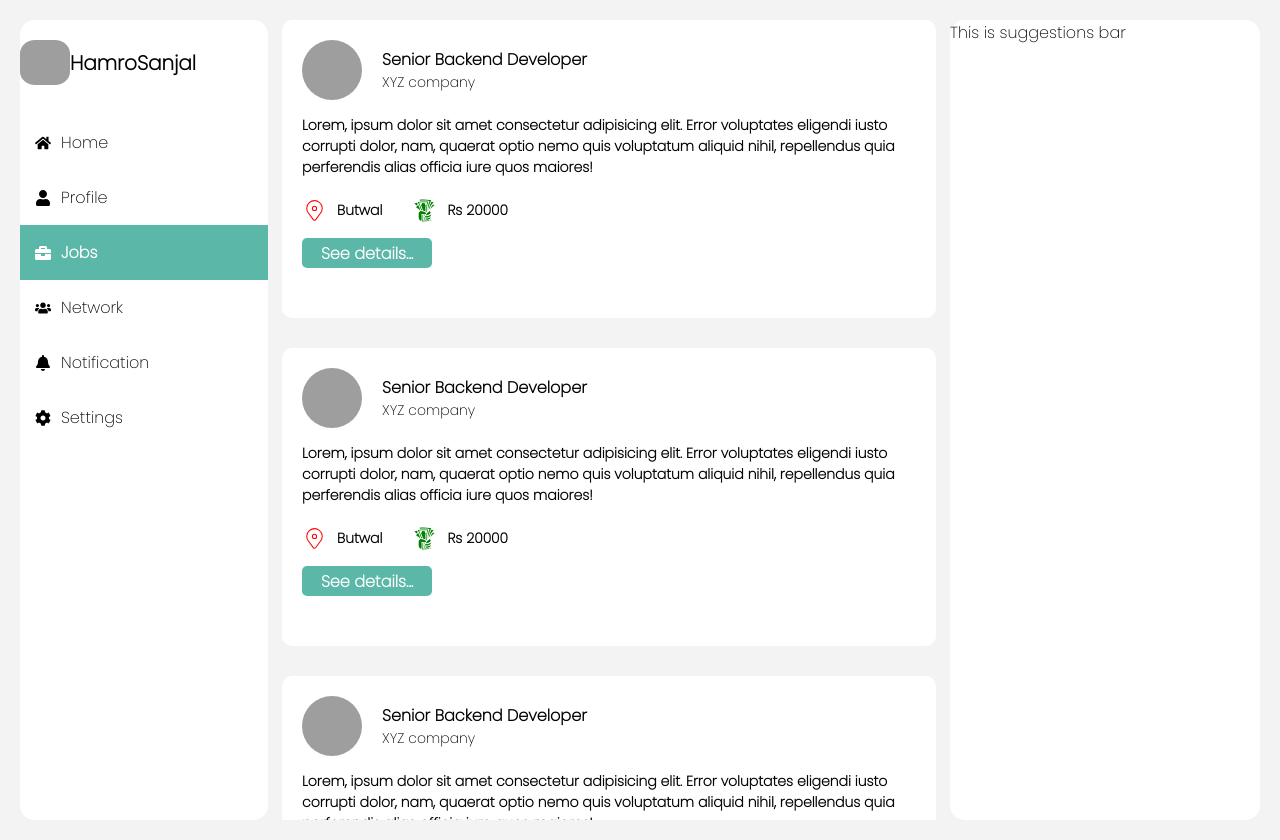
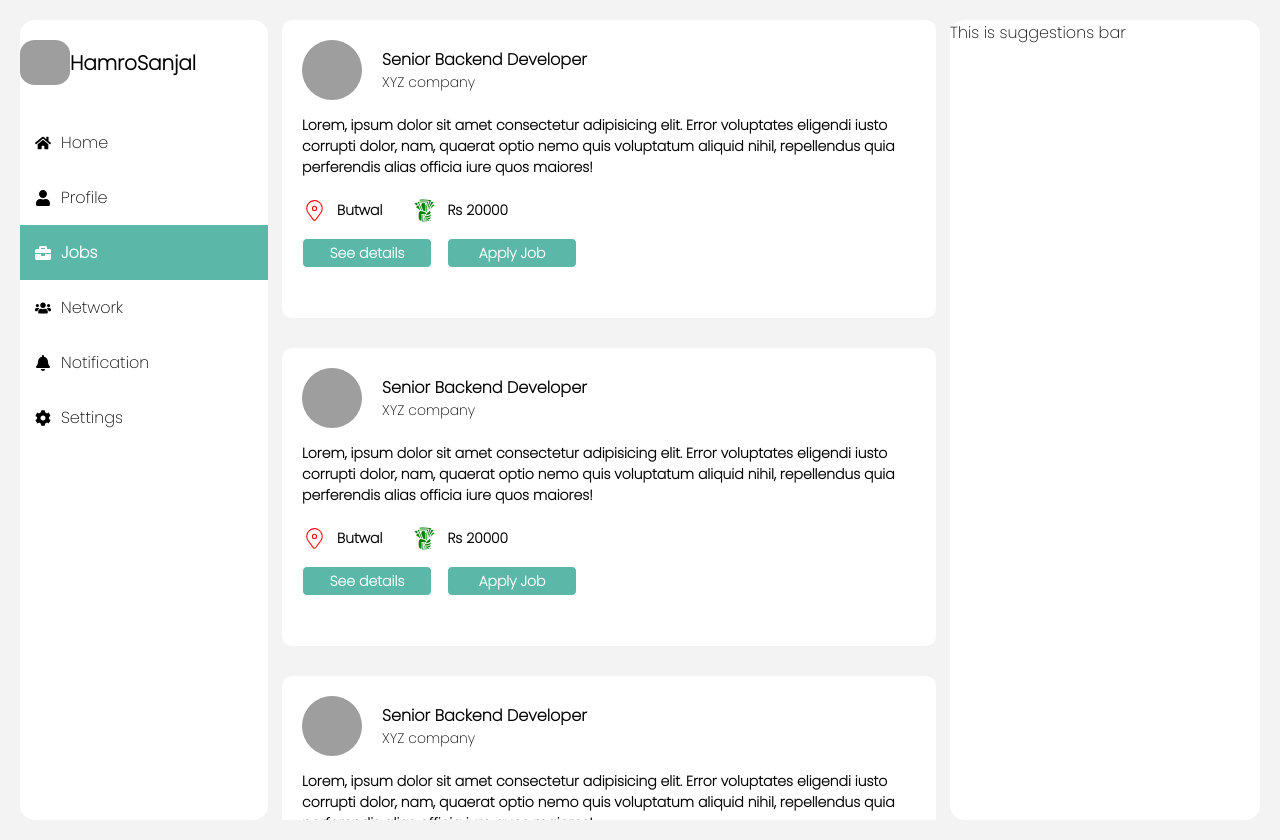
Before and after one commit to neupsulav/professional_networking_platform, a React (Create React App) app in the folder frontend/: page / in a window 1280 px wide. Both pictures are taken after a click on the element "Jobs". Built offline with nearby package versions, Linux system fonts and the light colour scheme; grey boxes are pictures that could not be loaded.

Commit message:
Minor changes

```diff
--- a/frontend/src/components/Job.jsx
+++ b/frontend/src/components/Job.jsx
@@ -43,8 +43,11 @@ const Job = () => {
           setSeeJobDetails(!seeJobDetails);
         }}
       >
-        {seeJobDetails ? "Hide details..." : "See details..."}
+        {seeJobDetails ? "Hide details" : "See details"}
       </button>
+
+      {/* job apply btn */}
+      <button className="apply_jobs_btn">Apply Job</button>
 
       {/* for job details */}
       <div
--- a/frontend/src/index.css
+++ b/frontend/src/index.css
@@ -660,12 +660,37 @@ html {
   border-radius: 5px;
   font-weight: bold;
   transition: 0.5s;
+  border: 1px solid white;
+  font-size: 14px;
 }
 
 .see_job_details_btn:hover {
   color: var(--primary-color);
   background-color: var(--secondary-color);
-  box-shadow: 3px 3px 5px var(--shadow-color);
+  border: 1px solid var(--primary-color);
+  cursor: pointer;
+}
+
+.apply_jobs_btn {
+  margin-top: 15px;
+  margin-left: 15px;
+  padding: 3px;
+  width: 130px;
+  height: 30px;
+  background-color: var(--primary-color);
+  border: none;
+  color: var(--secondary-color);
+  border-radius: 5px;
+  font-weight: bold;
+  transition: 0.5s;
+  border: 1px solid white;
+  font-size: 14px;
+}
+
+.apply_jobs_btn:hover {
+  color: var(--primary-color);
+  background-color: var(--secondary-color);
+  border: 1px solid var(--primary-color);
   cursor: pointer;
 }
 
```
